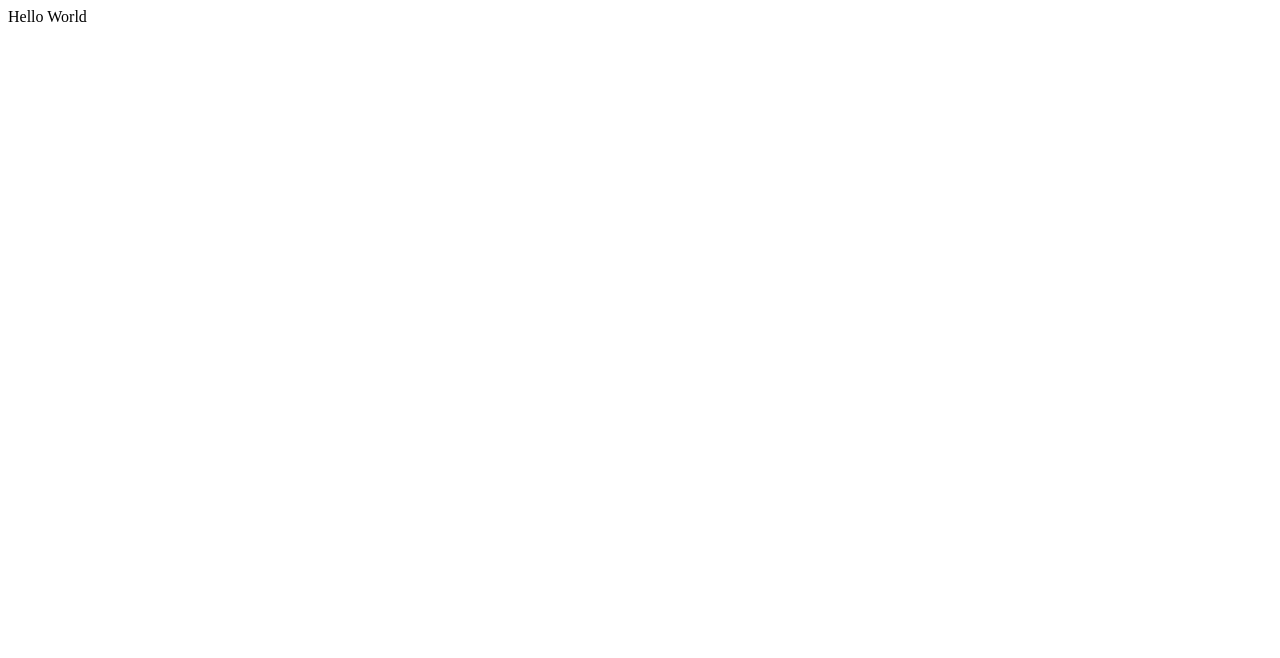
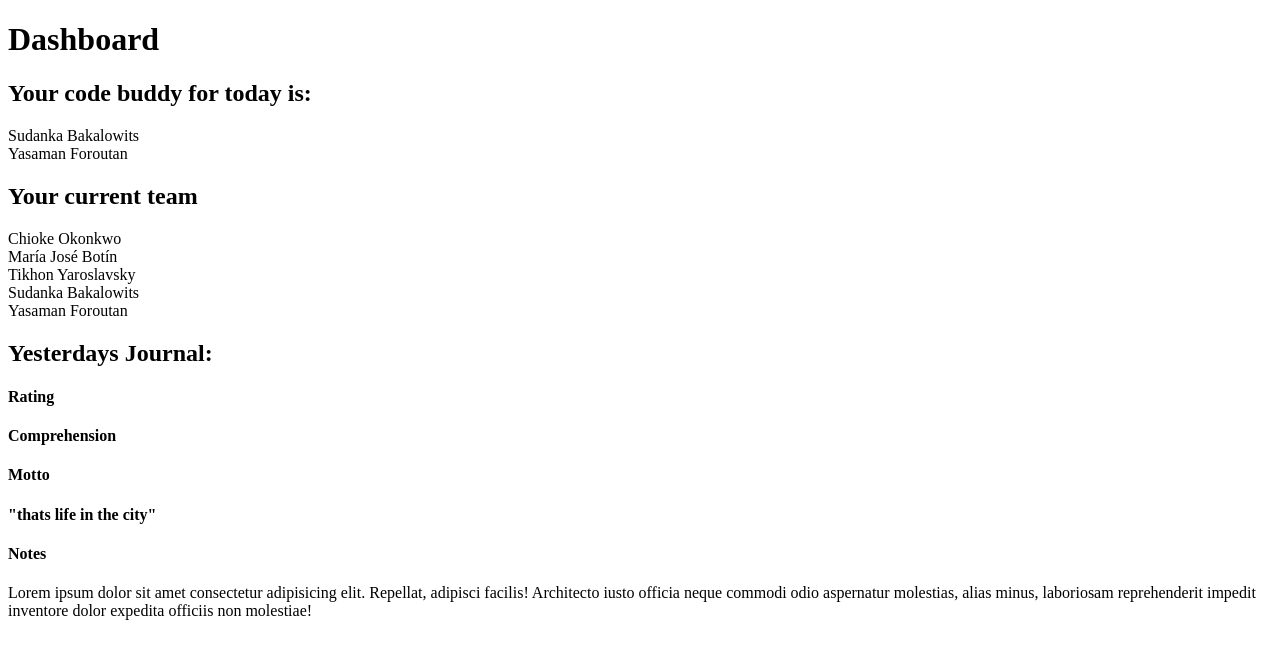
Before and after one commit to ScienceMaster7/companion-app, a website: page src/index.html in a window 1280 px wide. Drawn offline with Linux system fonts and the light colour scheme.

Commit message:
add basic html structure for the dashboard webpage

```diff
--- a/src/index.html
+++ b/src/index.html
@@ -4,9 +4,52 @@
     <meta charset="UTF-8" />
     <meta http-equiv="X-UA-Compatible" content="IE=edge" />
     <meta name="viewport" content="width=device-width, initial-scale=1.0" />
-    <title>Document</title>
+    <title>Companion-App</title>
   </head>
   <html>
-    Hello World
+    <header class="header">
+      <h1 class="header__title">Dashboard</h1>
+    </header>
+    <main class="content">
+      <!--this is a pair box-->
+      <section class="pair-box__wrapper">
+        <h2 class="pair-box__title">Your code buddy for today is:</h2>
+        <div class="pair-box">
+          <div class="pair-box__item name-box">Sudanka Bakalowits</div>
+          <div class="pair-box__item name-box">Yasaman Foroutan</div>
+        </div>
+      </section>
+      <!--this is a teambox-->
+      <section class="team-box__wrapper">
+        <h2 class="team-box__title">Your current team</h2>
+        <div class="team-box">
+          <div class="team-box__item name-box">Chioke Okonkwo</div>
+          <div class="team-box__item name-box">María José Botín</div>
+          <div class="team-box__item name-box">Tikhon Yaroslavsky</div>
+          <div class="team-box__item name-box">Sudanka Bakalowits</div>
+          <div class="team-box__item name-box">Yasaman Foroutan</div>
+        </div>
+      </section>
+      <!--this is the review card-->
+      <section class="review-box__wrapper">
+        <h2 class="review-box__title">Yesterdays Journal:</h2>
+        <div class="review-box">
+          <h4 class="review-box__sub-title">Rating</h4>
+          <!--here are the stars to be added-->
+          <h4 class="review-box__sub-title">Comprehension</h4>
+          <!--here the rating boxes go-->
+          <h4 class="review-box__sub-title">Motto</h4>
+          <p><strong>"thats life in the city"</strong></p>
+          <h4 class="review-box__sub-title">Notes</h4>
+          <p>
+            Lorem ipsum dolor sit amet consectetur adipisicing elit. Repellat,
+            adipisci facilis! Architecto iusto officia neque commodi odio
+            aspernatur molestias, alias minus, laboriosam reprehenderit impedit
+            inventore dolor expedita officiis non molestiae!
+          </p>
+        </div>
+      </section>
+    </main>
+    <footer></footer>
   </html>
 </html>
--- /dev/null
+++ b/src/styles/_base.css
@@ -0,0 +1,5 @@
+* {
+  margin: 0;
+  padding: 0;
+  box-sizing: border-box;
+}
```
Also changed, not shown: src/styles/_utility.css (added), 2 other files.
